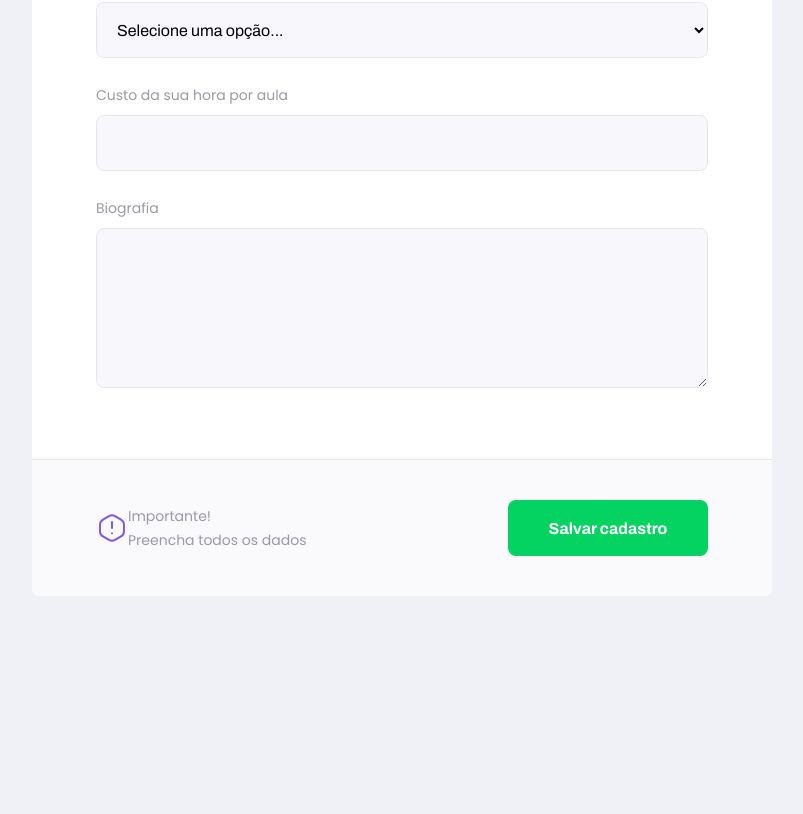
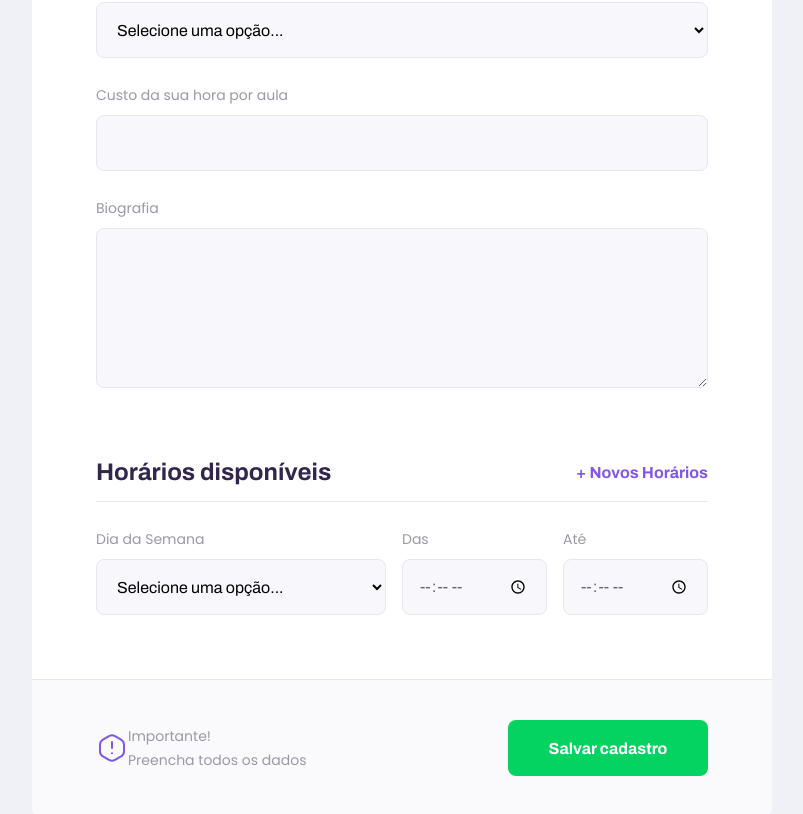
Before and after one commit to andreserudo/proffy, a React (Create React App) app in the folder web/: page /give-classes in a window 1280 px wide. Shown: the part 896-1710 px from the top of the page, without its empty margins (238-1041 px from the left). Before the commit the page ends 1492 px from the top, so only its background shows below. Built offline with nearby package versions, Linux system fonts and the light colour scheme.

Commit message:
criacao do estilo da tela de TeachList

```diff
--- a/web/src/pages/TeacherForm/index.tsx
+++ b/web/src/pages/TeacherForm/index.tsx
@@ -48,6 +48,33 @@
             <Textarea name="bio" label="Biografia" />
         </fieldset>
 
+        <fieldset>
+          <legend>
+            Horários disponíveis
+            <button type="button">
+              + Novos Horários
+            </button>
+          </legend>
+
+          <div className="schedule-item">
+            <Select
+                name="week_day"
+                label="Dia da Semana"
+                options={[
+                  { value: '0', label: 'Segunda-Feira'},
+                  { value: '1', label: 'Terça-Feira'},
+                  { value: '2', label: 'Quarta-Feira'},
+                  { value: '3', label: 'Quinta-Feira'},
+                  { value: '4', label: 'Sexta-Feira'},
+                  { value: '5', label: 'Sábado'},
+                  { value: '6', label: 'Domingo'},
+                ]}
+            />
+            <Input name="from" label="Das" type="time"/>
+            <Input name="to" label="Até" type="time"/>
+          </div>
+        </fieldset>
+
         <footer>
           <p>
             <img src={warningIcon} alt="Aviso Importante"/>
--- a/web/src/pages/TeacherForm/styles.css
+++ b/web/src/pages/TeacherForm/styles.css
@@ -36,6 +36,19 @@
   width: 100%;
   padding-bottom: 1.6rem;
   border-bottom: 1px solid var(--color-line-in-white);
+}
+
+#page-teacher-form main  fieldset legend button{
+  background: none;
+  border: 0;
+  color: var(--color-primary);
+  font: 700 1.6rem Archivo;
+  cursor: pointer;
+  transition: color 0.2s;
+}
+
+#page-teacher-form main  fieldset legend button:hover{
+  color: var(--color-primary-dark);
 }
 
 #page-teacher-form main  fieldset .input-block + .textarea-block,
@@ -97,6 +110,16 @@
     padding: 0 6.4rem;
   }
 
+  #page-teacher-form main .schedule-item{
+    display: grid;
+    grid-template-columns: 2fr 1fr 1fr;
+    column-gap: 1.6rem;
+  }
+
+  #page-teacher-form main .schedule-item .input-block{
+    margin-top: 0 !important;
+  }
+
   #page-teacher-form main footer{
     padding: 4.0rem 6.4rem;
     display: flex;
--- a/web/src/pages/TeacherList/index.tsx
+++ b/web/src/pages/TeacherList/index.tsx
@@ -2,9 +2,11 @@
 
 import PageHeader from '../../components/PageHeader';
 
-import './styles.css';
 import TeacherItem from '../../components/TeacherItem';
 import Input from '../../components/Input';
+import Select from '../../components/Select';
+
+import './styles.css';
 
 function TeacherList(){
   return (
@@ -12,9 +14,35 @@
       <PageHeader title="Estes são os proffy disponiveis.">
         <form id="search-teachers">
 
-          <Input name="subject" label="Matéria" />
+          <Select
+              name="subject"
+              label="Matéria"
+               options={[
+                { value: 'Artes', label: 'Artes'},
+                { value: 'Biologia', label: 'Biologia'},
+                { value: 'Ciências', label: 'Ciências'},
+                { value: 'Educação Física', label: 'Educação Física'},
+                { value: 'Geografia', label: 'Geografia'},
+                { value: 'História', label: 'História'},
+                { value: 'Matemática', label: 'Matemática'},
+                { value: 'Portuguẽs', label: 'Portuguẽs'},
+                { value: 'Química', label: 'Química'},
+              ]}
+          />
 
-          <Input name="week_day" label="Dia da semana" />
+          <Select
+              name="week_day"
+              label="Dia da Semana"
+               options={[
+                { value: '0', label: 'Segunda-Feira'},
+                { value: '1', label: 'Terça-Feira'},
+                { value: '2', label: 'Quarta-Feira'},
+                { value: '3', label: 'Quinta-Feira'},
+                { value: '4', label: 'Sexta-Feira'},
+                { value: '5', label: 'Sábado'},
+                { value: '6', label: 'Domingo'},
+              ]}
+          />
 
           <Input name="time" label="Hora" />
 
--- a/web/src/pages/TeacherList/styles.css
+++ b/web/src/pages/TeacherList/styles.css
@@ -31,7 +31,8 @@
     bottom: -28px;
   }
 
-  #search-teachers .input-block + .input-block{
+  #search-teachers .input-block + .input-block,
+  #search-teachers .select-block + .select-block{
     margin-top: 0;
   }
 
```
